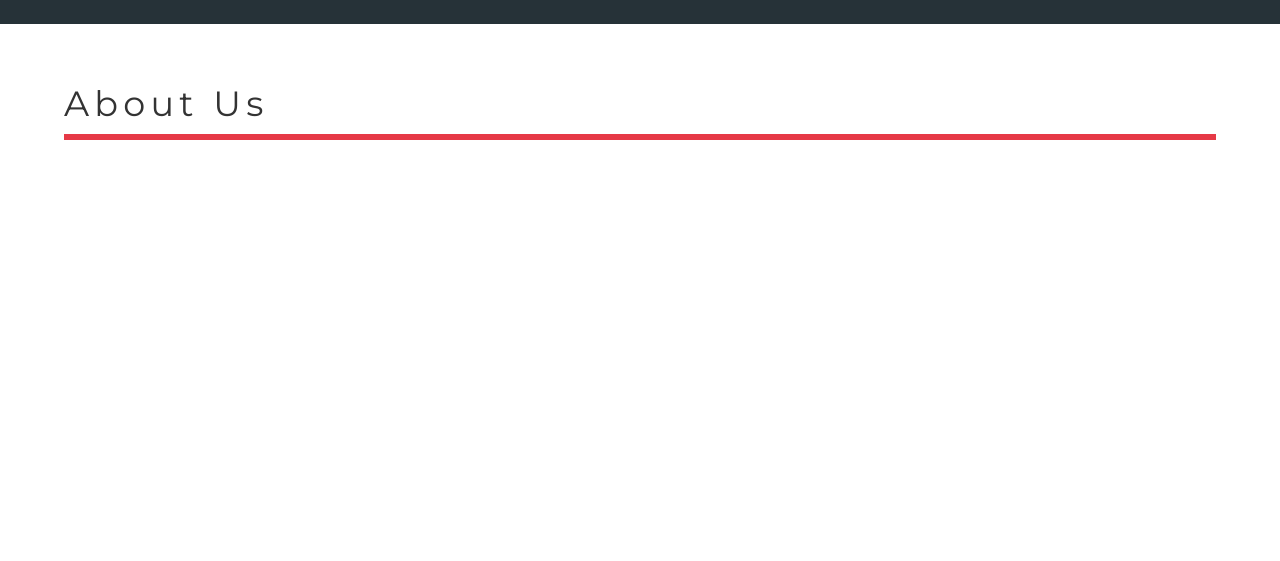
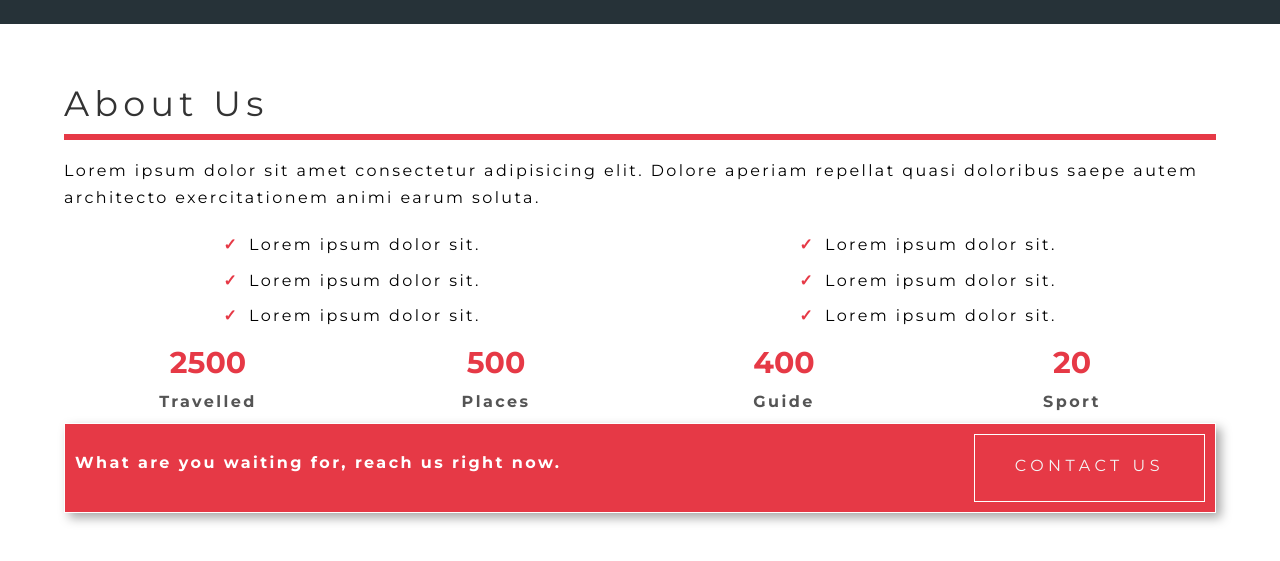
Before and after one commit to CodeAbsolute/my_first_sample_website, a plain HTML site: page about.html in a window 1280 px wide. Shown: the part 81-642 px from the top of the page. Drawn offline with Linux system fonts and the light colour scheme.

Commit message:
finished about changes

```diff
--- a/about.html
+++ b/about.html
@@ -31,6 +31,51 @@
         <div class="container">
             <h2 class = "lg-heading text-black about-heading">About Us</h2>
             <!-- <hr class="hr-line"> -->
+            <p class="text-gray">Lorem ipsum dolor sit amet consectetur adipisicing elit. Dolore aperiam repellat quasi doloribus saepe autem architecto exercitationem animi earum soluta.</p>
+            <div class="about-wrapper">
+                <div class="left">
+                    <ul>
+                        <li>Lorem ipsum dolor sit.</li>
+                        <li>Lorem ipsum dolor sit.</li>
+                        <li>Lorem ipsum dolor sit.</li>
+                    </ul>
+                </div>
+                <div class="right">
+                     <ul>
+                        <li>Lorem ipsum dolor sit.</li>
+                        <li>Lorem ipsum dolor sit.</li>
+                        <li>Lorem ipsum dolor sit.</li>
+                    </ul>
+                </div>
+            </div>
+
+            <div class="counts">
+                <div class="count-item count-item1">
+                    <span  class="text-red">2500</span>
+                    <p>Travelled</p>
+                </div>
+                <div class="count-item count-item2">
+                    <span class="text-red">500</span>
+                    <p>Places</p>
+                </div>
+                <div class="count-item count-item3">
+                    <span class="text-red">400</span>
+                    <p>Guide</p>
+                </div>
+                <div class="count-item count-item4">
+                    <span class="text-red">20</span>
+                    <p>Sport</p>
+                </div>
+            </div>
+
+            <div class="contact-link">
+                <div class="left">
+                    <p>What are you waiting for, reach us right now.</p>
+                </div>
+                <div class="right">
+                    <h1><a href="./conatct.html" class="text-light">CONTACT US</a></h1>
+                </div>
+            </div>
         </div>
 
 
```
